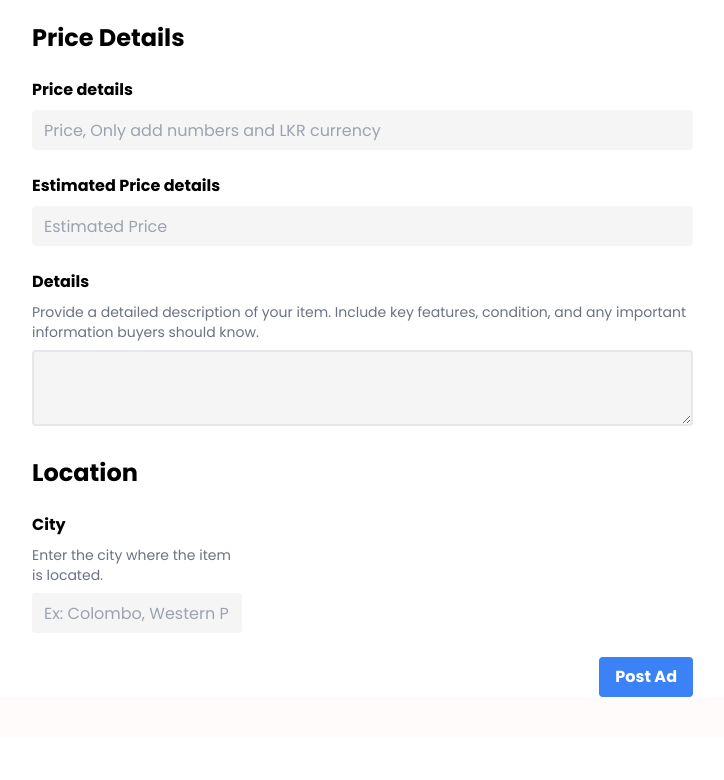
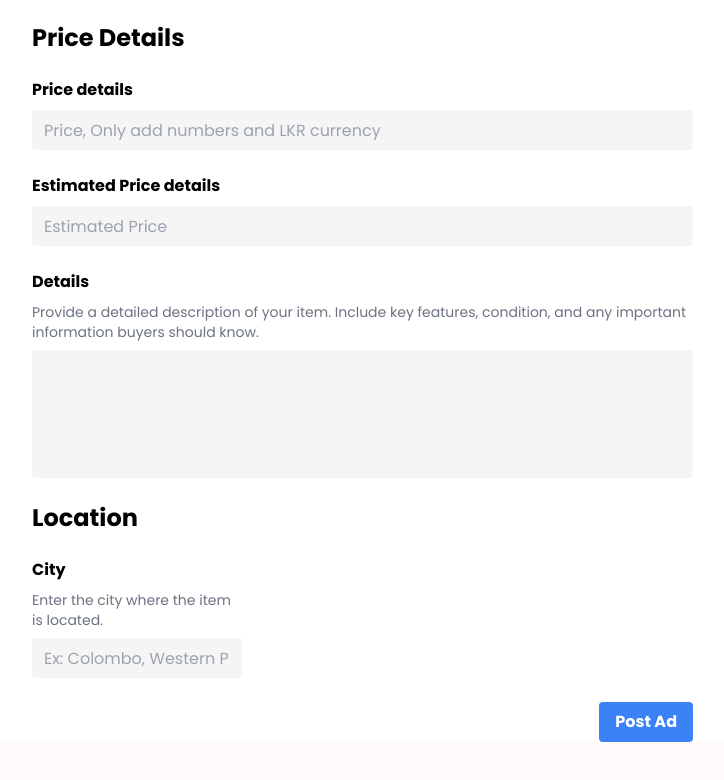
Before and after one commit to ChamudithaWasala0423/MPlace-Online-Marketplace, a Next.js app in the folder client/: page /dashboard/postAd in a window 1280 px wide. Shown: the part 977-1757 px from the top of the page, without its empty margins (423-1147 px from the left). Before the commit the page ends 1714 px from the top, so only its background shows below. Built offline with nearby package versions, Linux system fonts and the light colour scheme; no server answers.

Commit message:
Fix: UI Errors

```diff
--- a/client/src/app/dashboard/postAd/page.tsx
+++ b/client/src/app/dashboard/postAd/page.tsx
@@ -1,6 +1,5 @@
 "use client";
 import React, { useEffect, useState } from "react";
-import Textarea from "@/components/ui/textarea";
 import InputArea from "@/components/ui/inputarea";
 import { useCreateAdsMutation } from "@/redux/features/ads/adsApi";
 import toast from "react-hot-toast";
@@ -290,7 +289,7 @@ const EditAddPage: React.FC = () => {
                 know.
               </p>
               <div className="text-black">
-                <Textarea
+                <InputArea
                   customWidth="w-full"
                   customHeight="h-32"
                   name="description"
```
